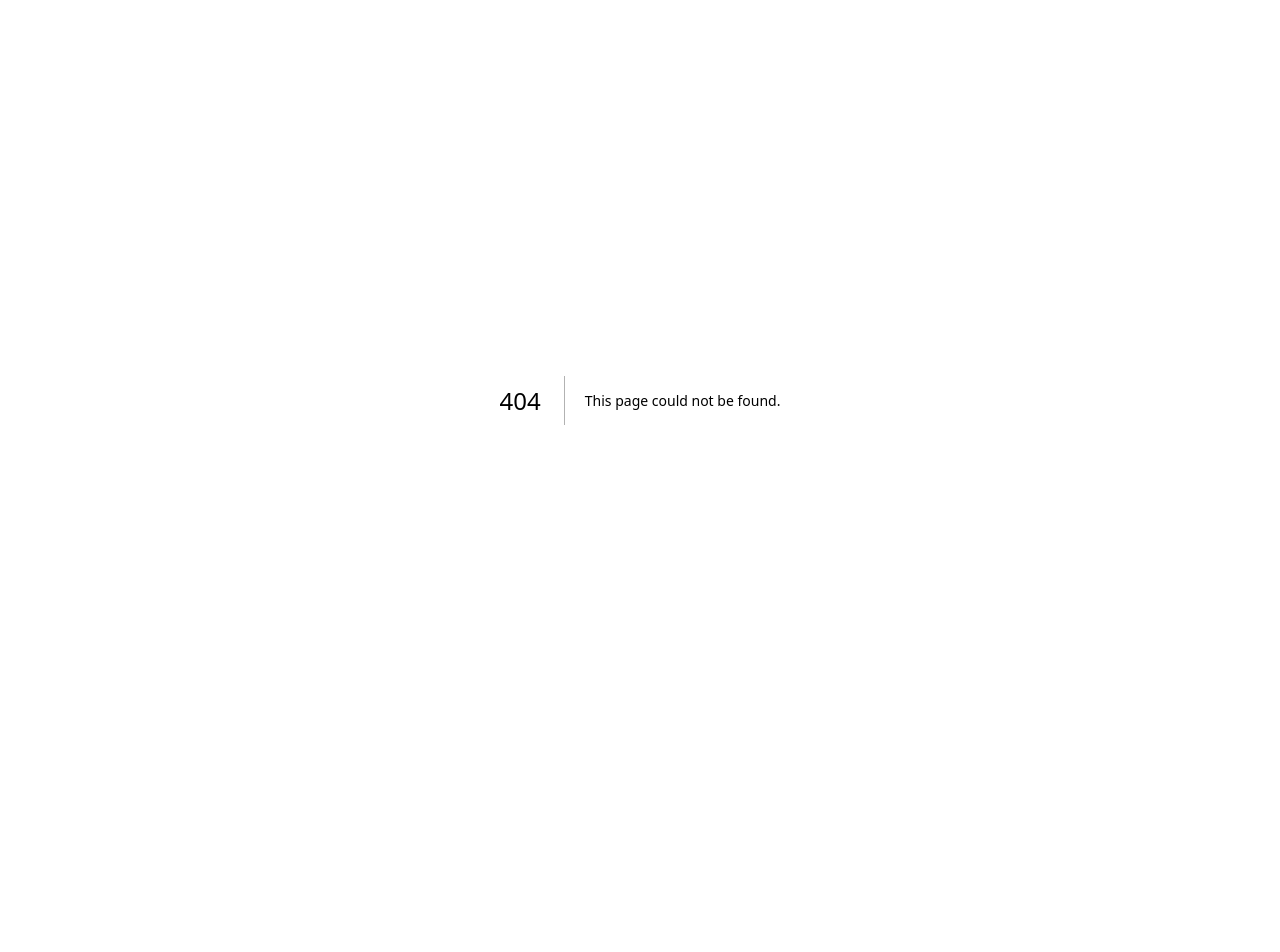
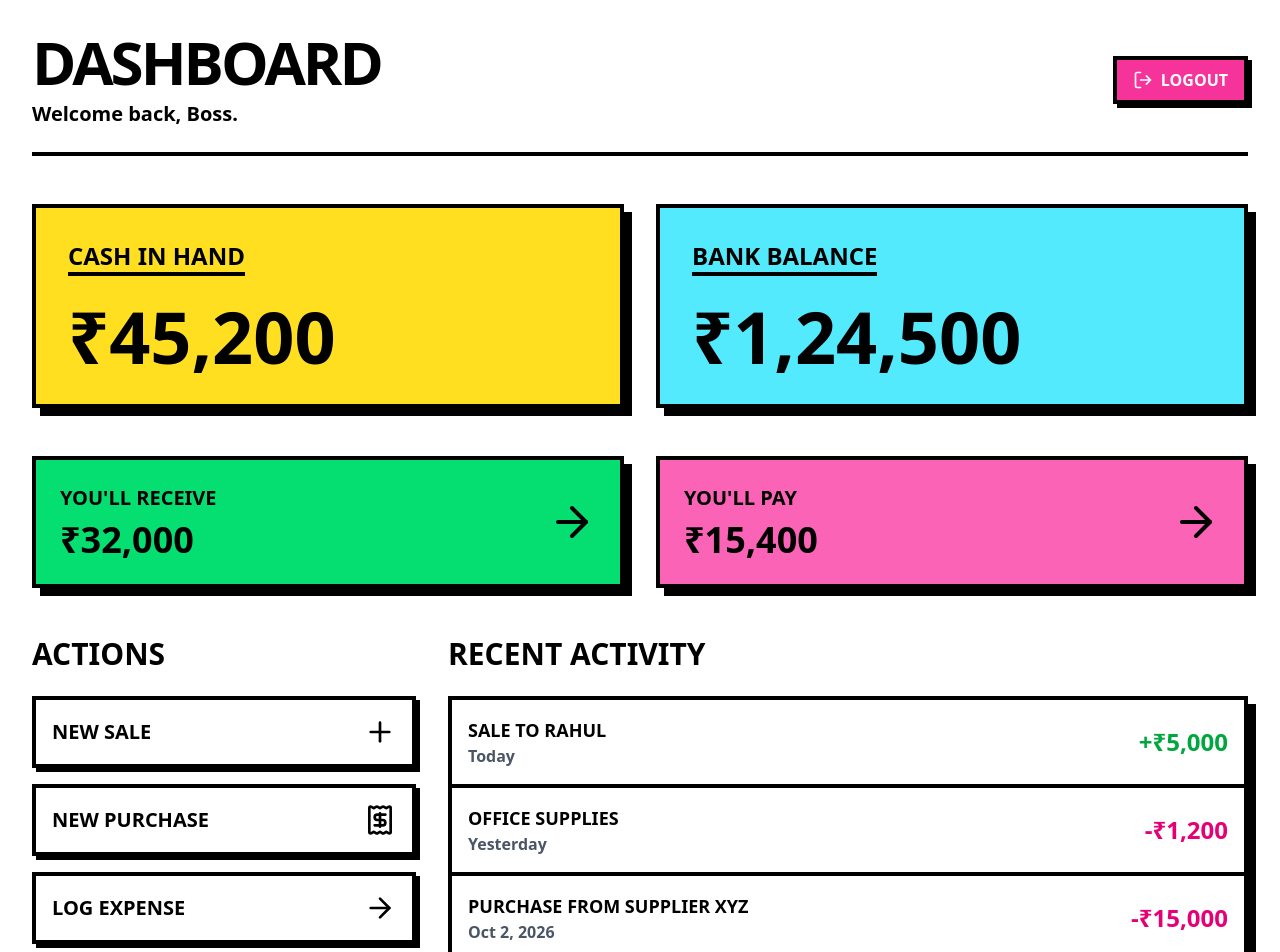
Before and after one commit to Kunal-Phogat-dev/sweta-s-project, a Next.js app: page /dashboard in a window 1280 px wide. Before the commit this address had no page. Shown: the top 952 px of the page. Before the commit the page ends 800 px from the top, so only its background shows below. Built offline with nearby package versions, Linux system fonts and the light colour scheme.

Commit message:
feat: build hyper-aggressive neo-brutalist dashboard UI

```diff
--- /dev/null
+++ b/src/app/dashboard/page.tsx
@@ -0,0 +1,117 @@
+import Link from 'next/link';
+import { ArrowRight, Plus, Receipt, LogOut } from 'lucide-react';
+
+export default function DashboardPage() {
+  return (
+    <div className="min-h-screen bg-white text-black selection:bg-pink-200 p-4 md:p-8">
+
+      {/* Brutalist Header */}
+      <header className="flex flex-col md:flex-row justify-between items-start md:items-center mb-12 border-b-4 border-black pb-6">
+        <div>
+          <h1 className="text-4xl md:text-6xl font-black uppercase tracking-tighter">Dashboard</h1>
+          <p className="text-xl font-bold mt-2">Welcome back, Boss.</p>
+        </div>
+        <Link
+          href="/"
+          className="mt-4 md:mt-0 px-4 py-2 bg-pink-500 text-white font-black uppercase border-4 border-black shadow-[4px_4px_0px_0px_rgba(0,0,0,1)] hover:translate-y-1 hover:translate-x-1 hover:shadow-none transition-none flex items-center gap-2"
+        >
+          <LogOut className="w-5 h-5" /> Logout
+        </Link>
+      </header>
+
+      {/* Main Balances */}
+      <div className="grid md:grid-cols-2 gap-8 mb-12">
+        {/* Cash Card - Yellow */}
+        <div className="bg-yellow-300 border-4 border-black p-6 md:p-8 shadow-[8px_8px_0px_0px_rgba(0,0,0,1)]">
+          <h2 className="text-2xl font-black uppercase border-b-4 border-black inline-block mb-6">Cash In Hand</h2>
+          <div className="text-5xl md:text-7xl font-black">₹45,200</div>
+        </div>
+
+        {/* Bank Card - Blue */}
+        <div className="bg-cyan-300 border-4 border-black p-6 md:p-8 shadow-[8px_8px_0px_0px_rgba(0,0,0,1)]">
+          <h2 className="text-2xl font-black uppercase border-b-4 border-black inline-block mb-6">Bank Balance</h2>
+          <div className="text-5xl md:text-7xl font-black">₹1,24,500</div>
+        </div>
+      </div>
+
+      {/* Secondary Balances */}
+      <div className="grid md:grid-cols-2 gap-8 mb-12">
+        {/* Receivables - Green */}
+        <div className="bg-green-400 border-4 border-black p-6 shadow-[8px_8px_0px_0px_rgba(0,0,0,1)] flex justify-between items-center">
+          <div>
+            <h2 className="text-xl font-black uppercase mb-2">You'll Receive</h2>
+            <div className="text-4xl font-black">₹32,000</div>
+          </div>
+          <ArrowRight className="w-12 h-12" />
+        </div>
+
+        {/* Payables - Pink */}
+        <div className="bg-pink-400 border-4 border-black p-6 shadow-[8px_8px_0px_0px_rgba(0,0,0,1)] flex justify-between items-center">
+          <div>
+            <h2 className="text-xl font-black uppercase mb-2">You'll Pay</h2>
+            <div className="text-4xl font-black">₹15,400</div>
+          </div>
+          <ArrowRight className="w-12 h-12" />
+        </div>
+      </div>
+
+      {/* Quick Actions & Recent */}
+      <div className="grid lg:grid-cols-3 gap-8">
+
+        {/* Actions Menu */}
+        <div className="lg:col-span-1 space-y-4">
+          <h3 className="text-3xl font-black uppercase mb-6">Actions</h3>
+
+          <Link href="/sales/new" className="flex items-center justify-between p-4 bg-white border-4 border-black shadow-[4px_4px_0px_0px_rgba(0,0,0,1)] hover:bg-yellow-300 hover:translate-y-1 hover:translate-x-1 hover:shadow-none transition-none group">
+            <span className="text-xl font-black uppercase">New Sale</span>
+            <Plus className="w-8 h-8 group-hover:rotate-90 transition-transform" />
+          </Link>
+
+          <Link href="/purchases/new" className="flex items-center justify-between p-4 bg-white border-4 border-black shadow-[4px_4px_0px_0px_rgba(0,0,0,1)] hover:bg-cyan-300 hover:translate-y-1 hover:translate-x-1 hover:shadow-none transition-none group">
+            <span className="text-xl font-black uppercase">New Purchase</span>
+            <Receipt className="w-8 h-8 group-hover:rotate-12 transition-transform" />
+          </Link>
+
+          <Link href="/expenses/new" className="flex items-center justify-between p-4 bg-white border-4 border-black shadow-[4px_4px_0px_0px_rgba(0,0,0,1)] hover:bg-pink-400 hover:translate-y-1 hover:translate-x-1 hover:shadow-none transition-none group">
+            <span className="text-xl font-black uppercase">Log Expense</span>
+            <ArrowRight className="w-8 h-8 group-hover:-rotate-45 transition-transform" />
+          </Link>
+        </div>
+
+        {/* Recent Activity */}
+        <div className="lg:col-span-2">
+          <h3 className="text-3xl font-black uppercase mb-6">Recent Activity</h3>
+          <div className="border-4 border-black bg-white shadow-[8px_8px_0px_0px_rgba(0,0,0,1)] p-0">
+
+            <div className="flex justify-between items-center p-4 border-b-4 border-black hover:bg-gray-100">
+              <div>
+                <div className="font-black text-lg uppercase">Sale to Rahul</div>
+                <div className="text-gray-600 font-bold">Today</div>
+              </div>
+              <div className="text-2xl font-black text-green-600">+₹5,000</div>
+            </div>
+
+            <div className="flex justify-between items-center p-4 border-b-4 border-black hover:bg-gray-100">
+              <div>
+                <div className="font-black text-lg uppercase">Office Supplies</div>
+                <div className="text-gray-600 font-bold">Yesterday</div>
+              </div>
+              <div className="text-2xl font-black text-pink-600">-₹1,200</div>
+            </div>
+
+            <div className="flex justify-between items-center p-4 hover:bg-gray-100">
+              <div>
+                <div className="font-black text-lg uppercase">Purchase from Supplier XYZ</div>
+                <div className="text-gray-600 font-bold">Oct 2, 2026</div>
+              </div>
+              <div className="text-2xl font-black text-pink-600">-₹15,000</div>
+            </div>
+
+          </div>
+        </div>
+
+      </div>
+
+    </div>
+  );
+}
--- /dev/null
+++ b/src/utils/supabase/server.ts
@@ -0,0 +1,27 @@
+import { createServerClient } from '@supabase/ssr'
+import { cookies } from 'next/headers'
+
+export async function createClient() {
+  const cookieStore = await cookies()
+
+  return createServerClient(
+    process.env.NEXT_PUBLIC_SUPABASE_URL!,
+    process.env.NEXT_PUBLIC_SUPABASE_ANON_KEY!,
+    {
+      cookies: {
+        getAll() {
+          return cookieStore.getAll()
+        },
+        setAll(cookiesToSet) {
+          try {
+            cookiesToSet.forEach(({ name, value, options }) => {
+              cookieStore.set(name, value, options)
+            })
+          } catch (error) {
+            // Ignore in server components
+          }
+        },
+      },
+    }
+  )
+}
```
